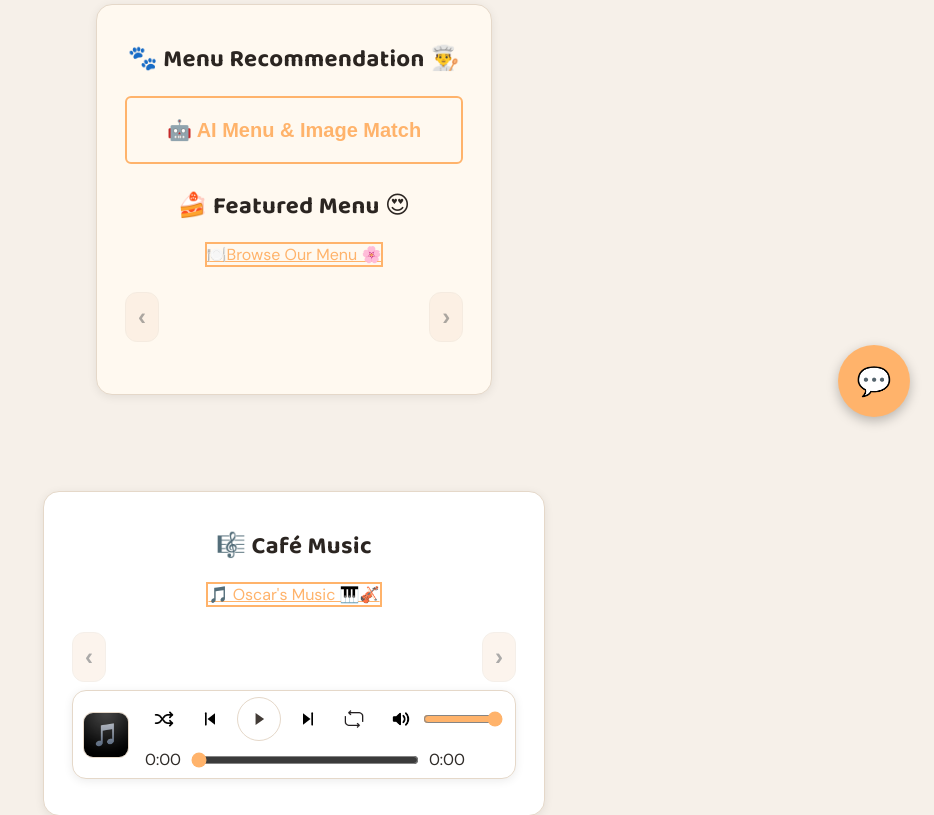
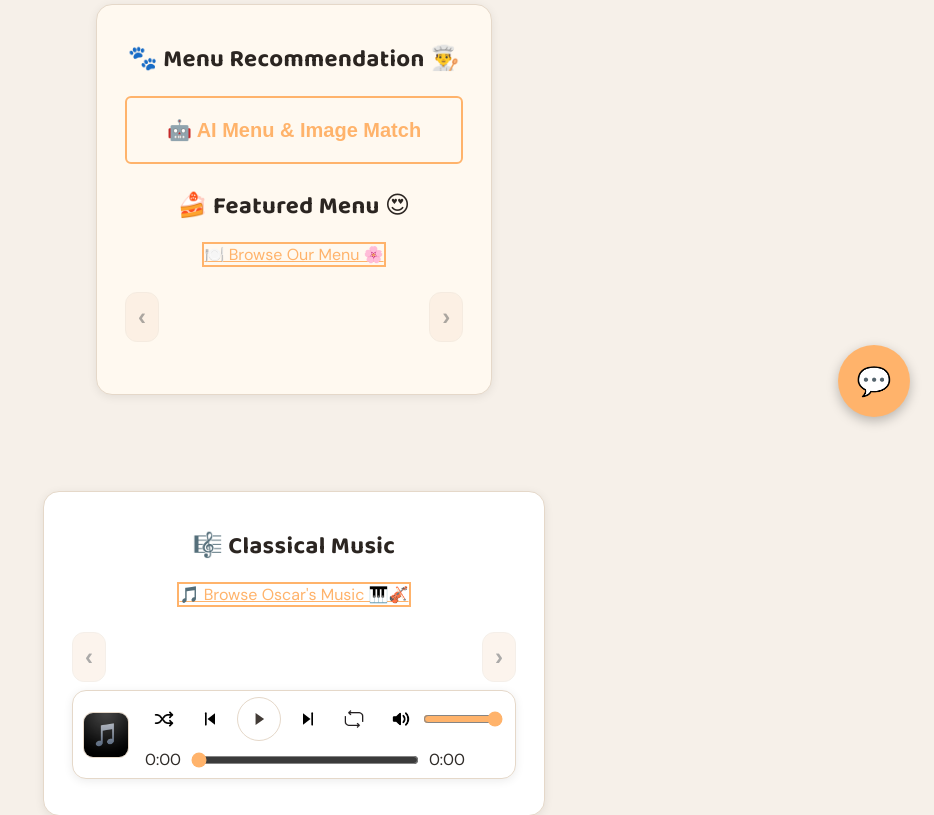
Before and after one commit to sikun-peng/yorkiebakery-api, a FastAPI app: page / in a window 1280 px wide. Shown: the part 359-1174 px from the top of the page, without its empty margins (346-1280 px from the left). Run offline with FastAPI, Linux system fonts and the light colour scheme; data that the repository does not hold is empty.

Commit message:
add space

```diff
--- a/app/templates/index.html
+++ b/app/templates/index.html
@@ -22,7 +22,7 @@
   <!-- 🍰 Featured Menu Section -->
   <h2 class="cute-title" style="text-align:center;">🍰 Featured Menu 😍</h2>
   <div style="text-align:center; margin-bottom:24px;">
-    <a href="/menu/view" class="btn-outline">🍽️Browse Our Menu 🌸</a>
+    <a href="/menu/view" class="btn-outline">🍽️ Browse Our Menu 🌸</a>
   </div>
   <div class="menu-carousel">
     <button class="carousel-btn" id="menu-prev" aria-label="Previous pastries">‹</button>
@@ -49,9 +49,9 @@
 
 <!-- 🎵 Music Section -->
 <section class="home-section home-section-alt">
-  <h2 class="cute-title" style="text-align:center;">🎼 Café Music</h2>
+  <h2 class="cute-title" style="text-align:center;">🎼 Classical Music</h2>
   <div style="text-align:center; margin-bottom:24px;">
-    <a href="/music/listen" class="btn-outline">🎵 Oscar's Music 🎹🎻</a>
+    <a href="/music/listen" class="btn-outline">🎵 Browse Oscar's Music 🎹🎻</a>
   </div>
 
   <div class="music-carousel">
```
